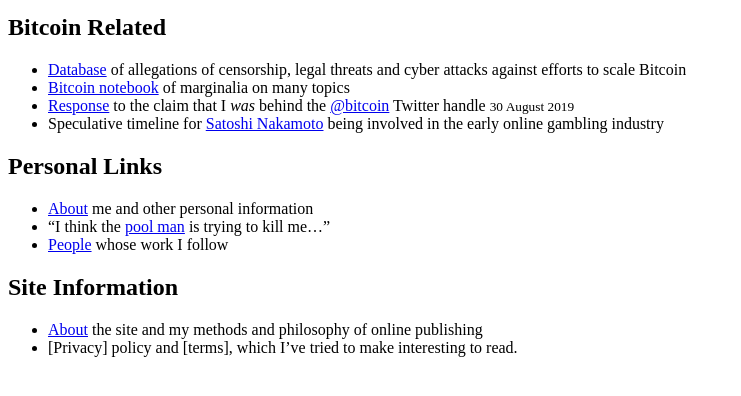
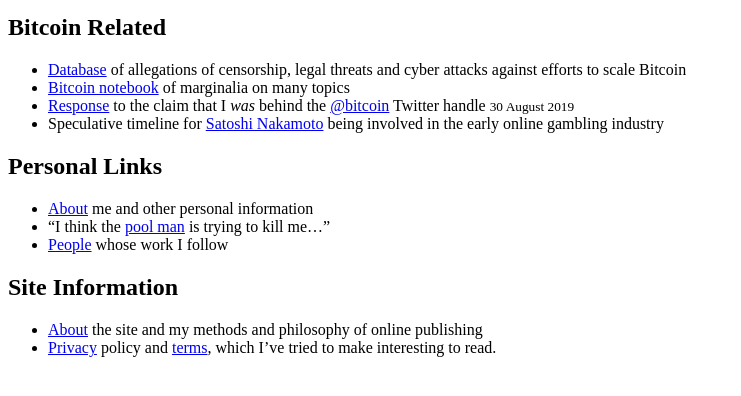
Before and after one commit to makgill/deryk, a Jekyll site: the page built from test.md, in a window 1280 px wide, cut to the strip 315-711 px from the top of the page. Shown: the whole strip, without its empty margins (0-741 px from the left). Built offline with Jekyll 4.4.1, drawn with Linux system fonts in a browser that asks for light colours.

```diff
--- a/test.md
+++ b/test.md
@@ -27,4 +27,4 @@ align: left
 ## Site Information
 
 - [About](/) the site and my methods and philosophy of online publishing
-- [Privacy] policy and [terms], which I've tried to make interesting to read.
+- [Privacy](/) policy and [terms](/), which I've tried to make interesting to read.
```
